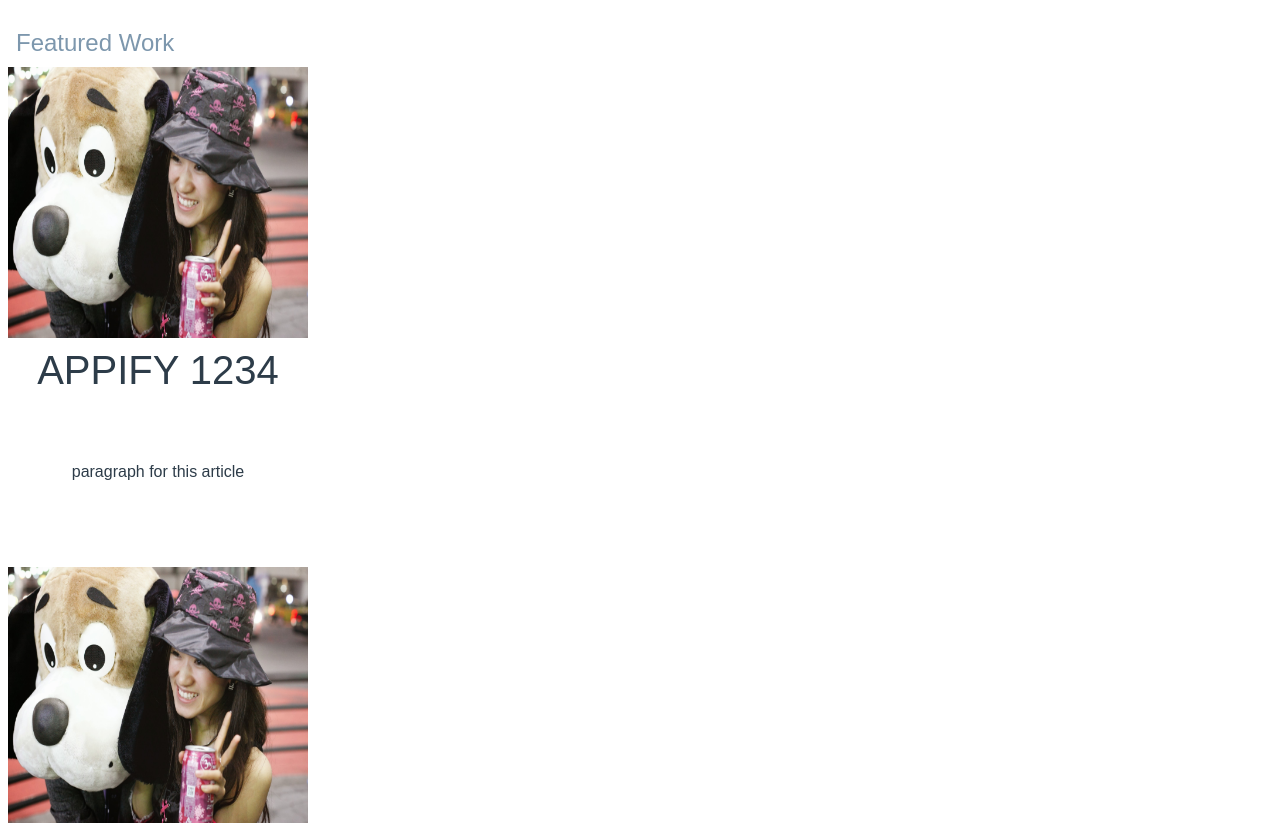
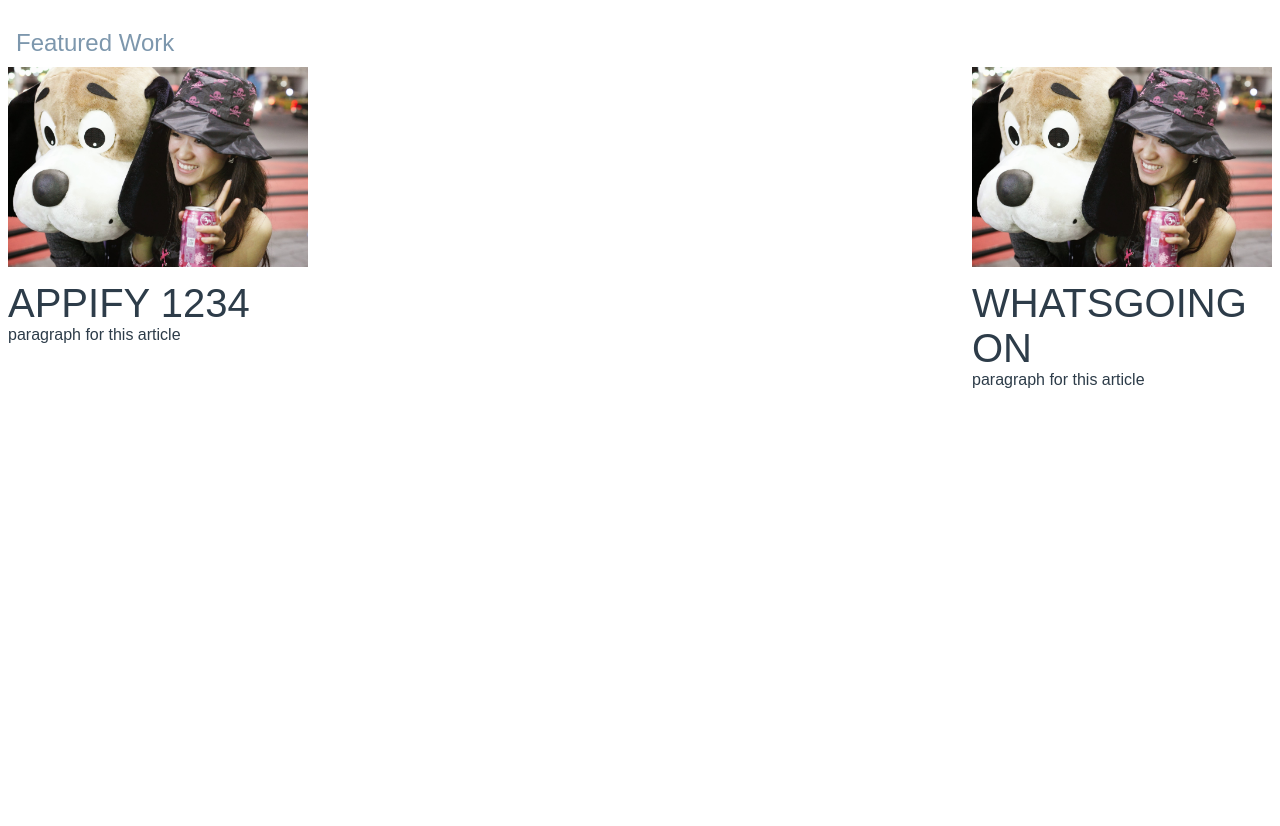
Before and after one commit to ronaldvanderrest/portfolio, a plain HTML site: page index.html in a window 1280 px wide. Shown: the part 964-1790 px from the top of the page. After the commit the page ends 1377 px from the top, so only its background shows below. Drawn offline with Linux system fonts and the light colour scheme.

Commit message:
fixed flexbox that was not really doing anything by adding a parent div and apply flexbox to it

```diff
--- a/index.html
+++ b/index.html
@@ -27,6 +27,7 @@
 
       <section class="featured_work">
         <h2 class="featured_work__header">Featured Work</h2>
+        <div class="featured_work__articles">
           <article class="featured_work__article">
             <img class="main_picture" src="images/dog.jpg" alt="dog">
             <h2 class="featured_work__article_title">
@@ -42,6 +43,7 @@
           </h2>
           <p class="featured_work__paragraph">paragraph for this article</p>
         </article>
+      </div>
 
 
 
--- a/main.css
+++ b/main.css
@@ -68,12 +68,14 @@
   color: #7d97ad;
 }
 
+.featured_work__articles {
+  display: flex;
+  flex-wrap: wrap;
+  justify-content: space-between;
+}
+
 .featured_work__article {
   width: 300px;
-  height: 500px;
-  display: flex;
-  flex-wrap: wrap;
-  justify-content: center;
 }
 
 .featured_work__article_title {
```
Lines whose indentation alone changed are shown as unchanged.
